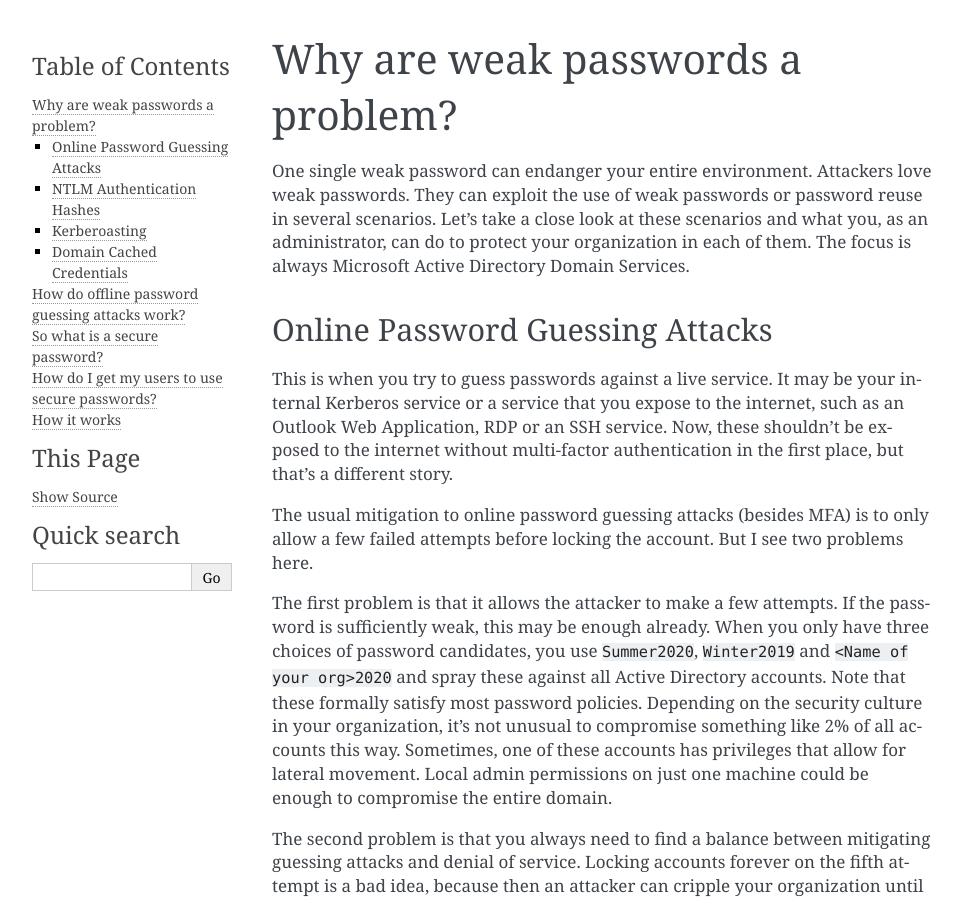
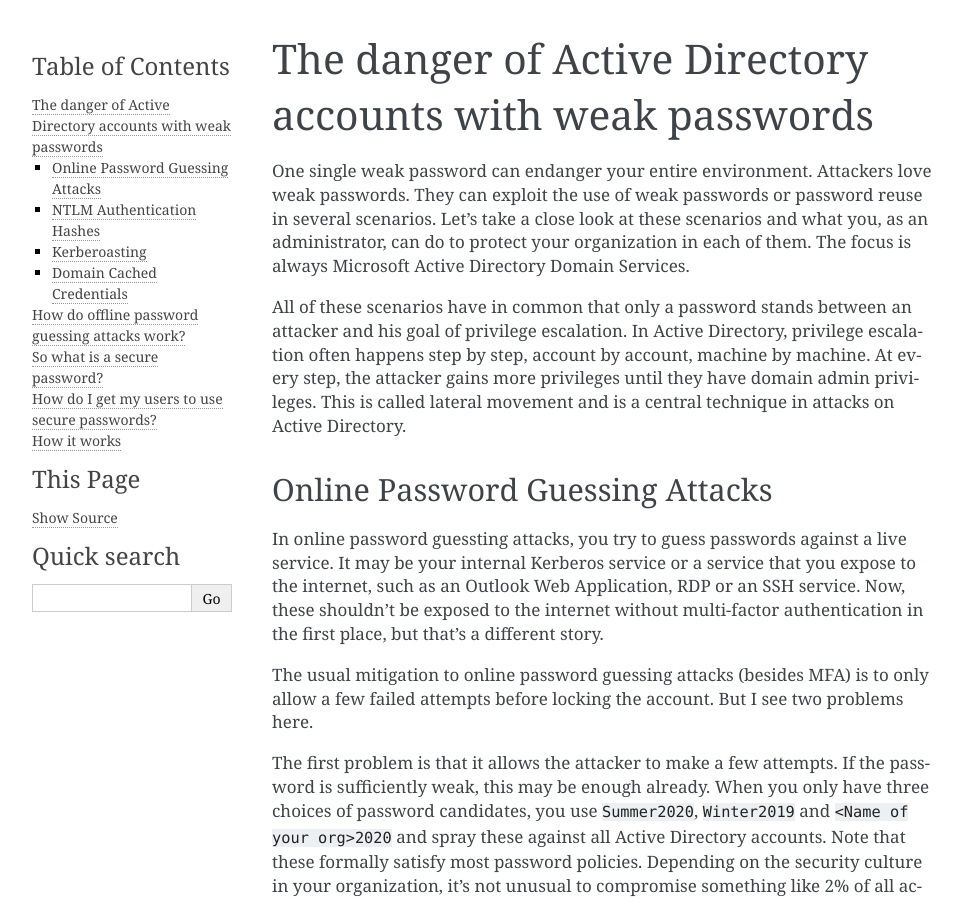
Before and after one commit to AdrianVollmer/Crack-O-Matic, a Sphinx documentation site: the page built from doc/motivation/index.rst, in a window 1280 px wide and 900 px high. Shown: the whole window, without its empty margins (148-1110 px from the left). Built offline with Sphinx 7.4.7, drawn with Linux system fonts in a browser that asks for light colours; some of the changed text lies outside the part shown.

Commit message:
Rephrase intro to motivation

```diff
--- a/doc/motivation/index.rst
+++ b/doc/motivation/index.rst
@@ -1,5 +1,5 @@
-Why are weak passwords a problem?
-=================================
+The danger of Active Directory accounts with weak passwords
+===========================================================
 
 One single weak password can endanger your entire environment. Attackers
 love weak passwords. They can exploit the use of weak passwords or password
@@ -7,15 +7,23 @@
 what you, as an administrator, can do to protect your organization in each
 of them. The focus is always Microsoft Active Directory Domain Services.
 
+All of these scenarios have in common that only a password stands between an
+attacker and his goal of privilege escalation. In Active Directory,
+privilege escalation often happens step by step, account by account, machine
+by machine. At every step, the attacker gains more privileges until they
+have domain admin privileges. This is called lateral movement and is a central
+technique in attacks on Active Directory.
+
 
 Online Password Guessing Attacks
 --------------------------------
 
-This is when you try to guess passwords against a live service. It may be
-your internal Kerberos service or a service that you expose to the internet,
-such as an Outlook Web Application, RDP or an SSH service. Now, these
-shouldn't be exposed to the internet without multi-factor authentication in
-the first place, but that's a different story.
+In online password guessting attacks, you try to guess passwords against a
+live service. It may be your internal Kerberos service or a service that you
+expose to the internet, such as an Outlook Web Application, RDP or an SSH
+service. Now, these shouldn't be exposed to the internet without
+multi-factor authentication in the first place, but that's a different
+story.
 
 The usual mitigation to online password guessing attacks (besides MFA) is to
 only allow a few failed attempts before locking the account. But I see two
@@ -42,10 +50,10 @@
 
 By the way, even a limited lockout duration could be a problem, if important
 service accounts are being constantly locked out by someone. The trick here
-is to define a fine-grained password policy for service accounts and remove the
-lockout threshold. Just make sure that these accounts have super strong
-passwords. Or simply use `Group Managed Service
-Accounts <https://docs.microsoft.com/en-us/windows-server/security/group-managed-service-accounts/group-managed-service-accounts-overview>`_.
+is to define a fine-grained password policy for service accounts and remove
+the lockout threshold. Just make sure that these accounts have super strong
+passwords. Or simply use `Group Managed Service Accounts
+<https://docs.microsoft.com/en-us/windows-server/security/group-managed-service-accounts/group-managed-service-accounts-overview>`_.
 
 
 NTLM Authentication Hashes
@@ -101,7 +109,7 @@
 
 Accounts compromised by kerberoasting often have at least admin privileges
 on the machine that the associated service is running on. Sometimes they
-are even more powerful.
+are even more powerful. Another opportunity for lateral movement.
 
 Requesting a service ticket is a normal process and there is nothing you can
 do about it. Sure, someone requesting 20 tickets within a single second
@@ -304,7 +312,7 @@
 ============
 
 `Crack-O-Matic <https://github.com/AdrianVollmer/Crack-O-Matic>`_
-provides a web application based on Python-Flask for
+provides a free and open source web application based on Python-Flask for
 scheduling either recurring or one-time audits.
 
 In the background, Crack-O-Matic uses `Samba <https://www.samba.org/>`_ to
```
